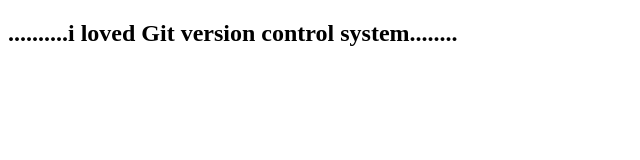
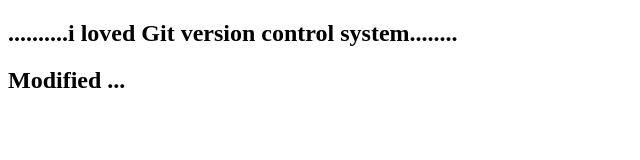
Before and after one commit to MonCode/javaworld, a plain HTML site: page WebContent/index.html in a window 1280 px wide. Shown: the whole page, without its empty margins (0-640 px from the left). Drawn offline with Linux system fonts and the light colour scheme.

Commit message:
Modified index.html

```diff
--- a/WebContent/index.html
+++ b/WebContent/index.html
@@ -7,6 +7,7 @@
 <body>
 
 <h2>..........i loved Git version control  system........</h2>
+<h2>Modified ...</h2>
 
 </body>
 </html>
```
